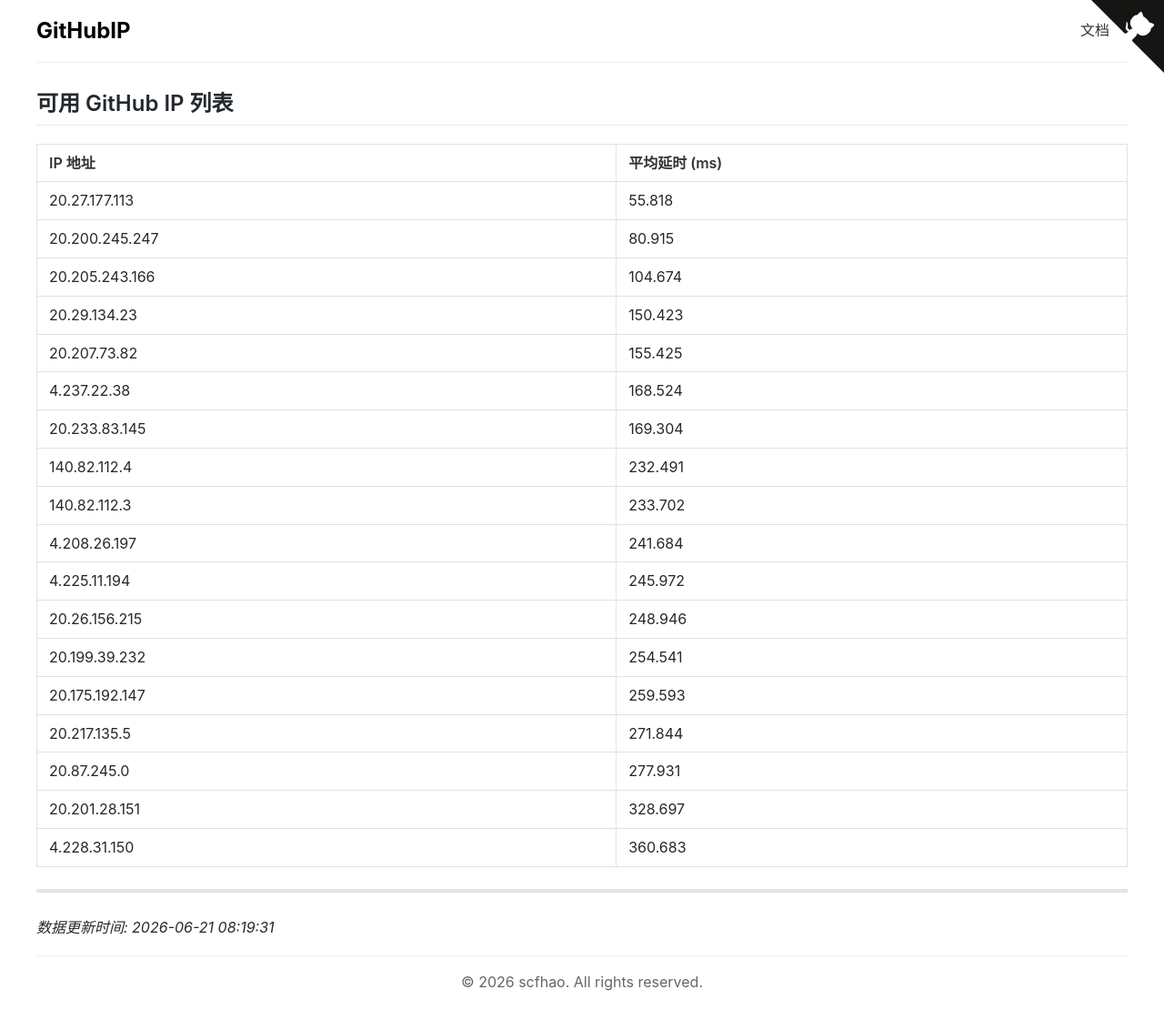
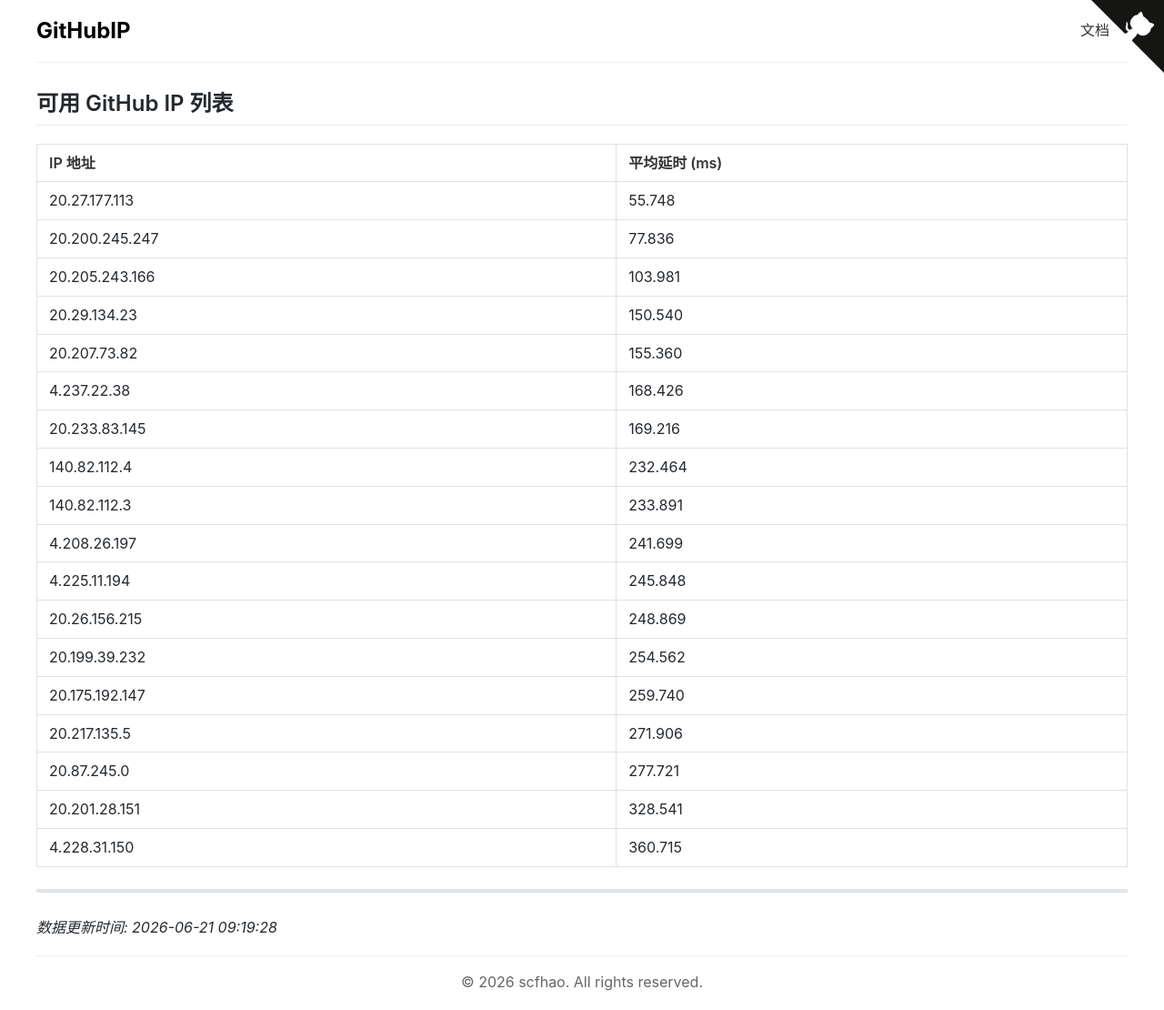
Before and after one commit to scfhao/GitHubIP, a Jekyll site: the page built from index.md, in a window 1280 px wide. Shown: the whole page at 91% size. Built offline with Jekyll 4.4.1, drawn with Linux system fonts in a browser that asks for light colours.

Commit message:
自动脚本执行 - 2026-06-21 09:19:28

```diff
--- a/index.md
+++ b/index.md
@@ -1,32 +1,32 @@
 ---
 layout: home
 title: GitHub IP 列表
-date: 2026-06-21 08:19:31
+date: 2026-06-21 09:19:28
 ---
 
 ## 可用 GitHub IP 列表
 
 | IP 地址 | 平均延时 (ms) |
 |---------|--------------|
-| 20.27.177.113 | 55.818 |
-| 20.200.245.247 | 80.915 |
-| 20.205.243.166 | 104.674 |
-| 20.29.134.23 | 150.423 |
-| 20.207.73.82 | 155.425 |
-| 4.237.22.38 | 168.524 |
-| 20.233.83.145 | 169.304 |
-| 140.82.112.4 | 232.491 |
-| 140.82.112.3 | 233.702 |
-| 4.208.26.197 | 241.684 |
-| 4.225.11.194 | 245.972 |
-| 20.26.156.215 | 248.946 |
-| 20.199.39.232 | 254.541 |
-| 20.175.192.147 | 259.593 |
-| 20.217.135.5 | 271.844 |
-| 20.87.245.0 | 277.931 |
-| 20.201.28.151 | 328.697 |
-| 4.228.31.150 | 360.683 |
+| 20.27.177.113 | 55.748 |
+| 20.200.245.247 | 77.836 |
+| 20.205.243.166 | 103.981 |
+| 20.29.134.23 | 150.540 |
+| 20.207.73.82 | 155.360 |
+| 4.237.22.38 | 168.426 |
+| 20.233.83.145 | 169.216 |
+| 140.82.112.4 | 232.464 |
+| 140.82.112.3 | 233.891 |
+| 4.208.26.197 | 241.699 |
+| 4.225.11.194 | 245.848 |
+| 20.26.156.215 | 248.869 |
+| 20.199.39.232 | 254.562 |
+| 20.175.192.147 | 259.740 |
+| 20.217.135.5 | 271.906 |
+| 20.87.245.0 | 277.721 |
+| 20.201.28.151 | 328.541 |
+| 4.228.31.150 | 360.715 |
 
 ---
 
-*数据更新时间: 2026-06-21 08:19:31*
+*数据更新时间: 2026-06-21 09:19:28*
```
